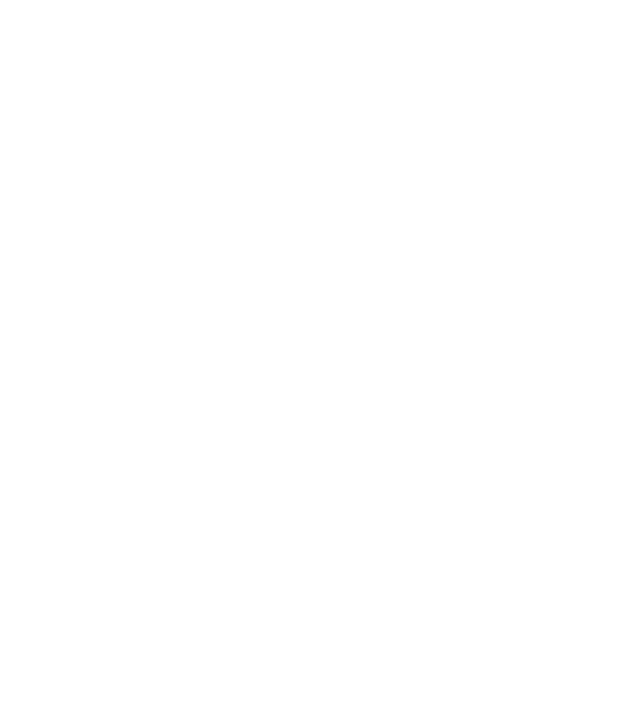
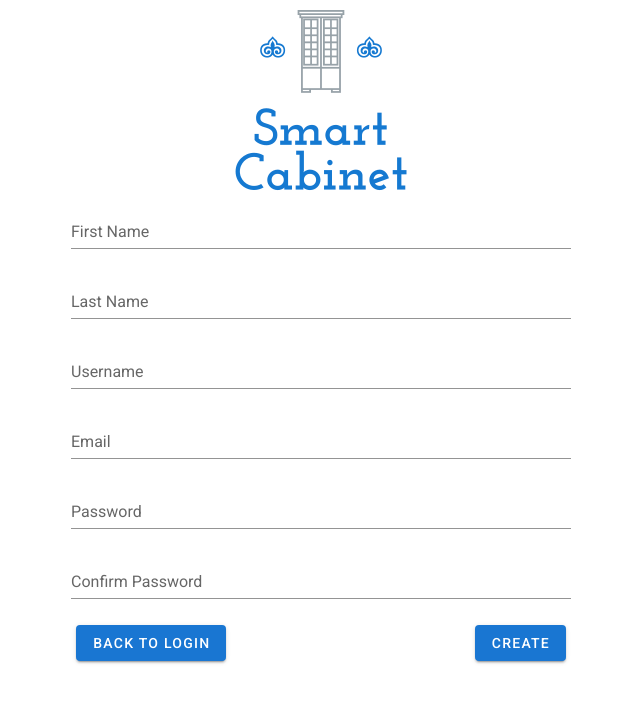
Before and after one commit to kqn28/smart-cabinet-web, a Vue app: page /createAccount in a window 1280 px wide. Shown: the top 702 px of the page, without its empty margins (319-959 px from the left). Built offline with nearby package versions, Linux system fonts and the light colour scheme.

Commit message:
feat(create-account): add create-account page and input validations

```diff
--- a/src/router.ts
+++ b/src/router.ts
@@ -2,6 +2,7 @@
 import Router from 'vue-router';
 import Login from './views/login/login.vue';
 import About from './views/About.vue';
+import CreateAccount from './views/create-account/create-account.vue';
 
 Vue.use(Router);
 
@@ -19,6 +20,11 @@
       component: Login,
     },
     {
+      path: '/createAccount',
+      name: 'createAccount',
+      component: CreateAccount,
+    },
+    {
       path: '/about',
       name: 'about',
       component: About,
--- /dev/null
+++ b/src/views/create-account/create-account.vue
@@ -0,0 +1,81 @@
+<template>
+  <div class="flex-container flex-item-variable center-align">
+    <img alt="Smart Cabinet logo" src="../../assets/smart-cabinet-logo.png">
+    <v-form class="create-account-form">
+      <v-text-field
+        label="First Name"
+        name="firstName"
+        type="text"
+        v-model="firstName"
+        :rules="[() => !!firstName || 'This field is required']"
+        required
+      ></v-text-field>
+      <v-text-field
+        label="Last Name"
+        name="lastName"
+        type="text"
+        v-model="lastName"
+        :rules="[() => !!lastName || 'This field is required']"
+        required
+      ></v-text-field>
+      <v-text-field
+        label="Username"
+        name="userame"
+        type="text"
+        v-model="username"
+        :rules="[() => !!username || 'This field is required']"
+        required
+      ></v-text-field>
+      <v-text-field
+        label="Email"
+        name="email"
+        type="text"
+        v-model="email"
+        :rules="[() => !!email || 'This field is required']"
+        required
+      ></v-text-field>
+      <v-text-field
+        label="Password"
+        name="password"
+        type="password"
+        v-model="password"
+        :rules="[() => !!password || 'This field is required']"
+        required
+      ></v-text-field>
+      <v-text-field
+        label="Confirm Password"
+        name="confirmPassword"
+        type="password"
+        v-model="confirmPassword"
+        :rules="[
+          () => !!confirmPassword || 'This field is required',
+          () => confirmPassword === password || 'Password and Confirm Password do not match'
+        ]"
+        required
+      ></v-text-field>
+      <div class="flex-container-row create-account-button-bar">
+        <v-btn color="primary" @click="onBackToLoginButtonClick()">Back to login</v-btn>
+        <v-btn color="primary">Create</v-btn>
+      </div>
+    </v-form>
+  </div>
+</template>
+
+<script lang="ts" src="./create-account.vue.ts"></script>
+<style lang="scss" scoped>
+  .logo {
+    align-items: center;
+  }
+  .create-account-button-bar {
+    padding: 5px;
+    justify-content: space-between;
+  }
+  .create-account-form {
+    min-width: 500px;
+  }
+  .center-align {
+    display: flex;
+    align-items: center;
+    justify-content: center;
+  }
+</style>
--- /dev/null
+++ b/src/views/create-account/create-account.vue.ts
@@ -0,0 +1,8 @@
+import { Component, Vue } from 'vue-property-decorator';
+
+@Component
+export default class CreateAccount extends Vue {
+  public onBackToLoginButtonClick() {
+    this.$router.push('/login');
+  }
+}
--- a/src/views/login/login.vue
+++ b/src/views/login/login.vue
@@ -1,12 +1,14 @@
 <template>
   <div class="flex-container flex-item-variable center-align">
     <img alt="Smart Cabinet logo" src="../../assets/smart-cabinet-logo.png">
-    <v-form>
+    <v-form class="login-form">
       <v-text-field
         label="Username"
         name="username"
         prepend-icon="person"
         type="text"
+        v-model="username"
+        :rules="[() => !!username || 'This field is required']"
       ></v-text-field>
       <v-text-field
         id="password"
@@ -14,8 +16,11 @@
         name="password"
         prepend-icon="lock"
         type="password"
+        v-model="password"
+        :rules="[() => !!password || 'This field is required']"
       ></v-text-field>
       <div class="flex-container-row login-button-bar">
+        <v-btn color="primary" @click="onCreateAccountButtonClick()">Create Account</v-btn>
         <v-btn color="primary">Login</v-btn>
       </div>
     </v-form>
@@ -28,7 +33,11 @@
     align-items: center;
   }
   .login-button-bar {
-    justify-content: flex-end;
+    padding: 5px;
+    justify-content: space-between;
+  }
+  .login-form {
+    min-width: 500px;
   }
   .center-align {
     display: flex;
--- a/src/views/login/login.vue.ts
+++ b/src/views/login/login.vue.ts
@@ -1,7 +1,8 @@
 import { Component, Vue } from 'vue-property-decorator';
-import HelloWorld from '@/components/HelloWorld.vue'; // @ is an alias to /src
 
 @Component
 export default class Login extends Vue {
-
+  public onCreateAccountButtonClick() {
+    this.$router.push('/createAccount');
+  }
 }
```
